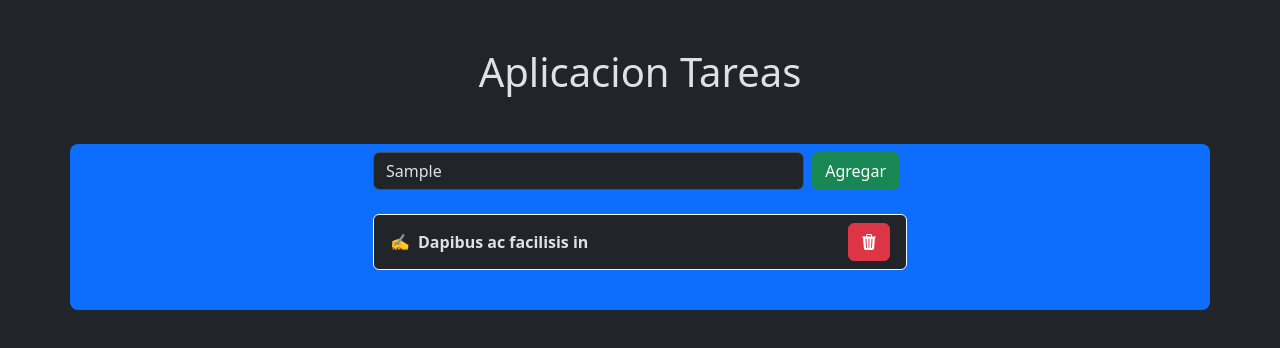
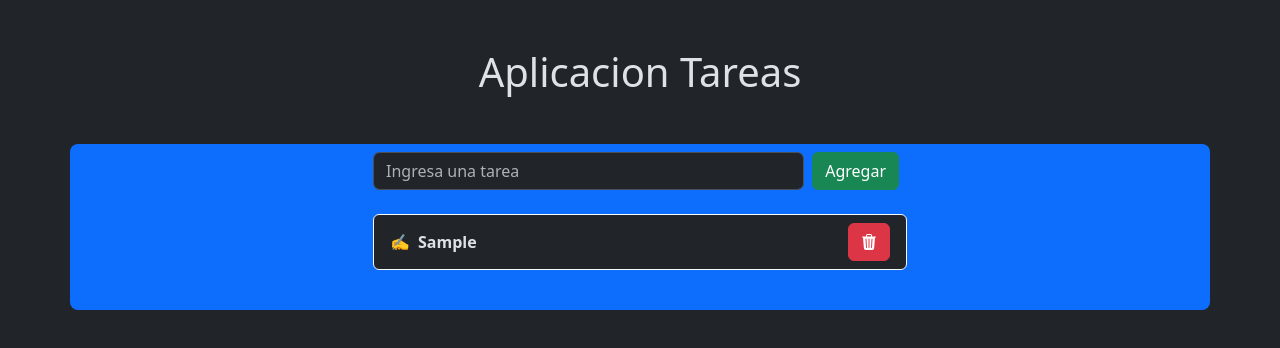
Before and after one commit to Lucaspozziok64/tareas-frontend, a React (Vite) app: page / in a window 1280 px wide. Both pictures are taken after typing "Sample" into the empty fields and a click on the button "Agregar". Shown: the top 348 px of the page. Built offline with nearby package versions, Linux system fonts and the light colour scheme.

Commit message:
Agregue logica para agregar tareas

```diff
--- a/src/components/FormularioTareas.jsx
+++ b/src/components/FormularioTareas.jsx
@@ -15,6 +15,11 @@ const FormularioTareas = () => {
 
   const agregarTareas = (data) => {
     console.log("Aqui deberia agregar tareas");
+
+    console.log(data.inputTarea)
+
+    setTareas([...tareas, data.inputTarea])
+    reset()
   };
 
   return (
@@ -51,7 +56,7 @@ const FormularioTareas = () => {
             {errors.inputTarea?.message}
           </Form.Text>
         </Form>
-        <ListaTareas />
+        <ListaTareas tareas={tareas}/>
       </div>
     </>
   );
--- a/src/components/ItemTarea.jsx
+++ b/src/components/ItemTarea.jsx
@@ -1,11 +1,11 @@
 import { Button } from "react-bootstrap";
 import ListGroup from "react-bootstrap/ListGroup";
 
-const ItemTarea = () => {
+const ItemTarea = ({ nombreTarea }) => {
   return (
     <ListGroup.Item className="d-flex justify-content-between mb-2 border border-light">
       <p className="mb-0 d-flex justify-content-center align-items-center">
-        ✍️<strong className="mx-2">Dapibus ac facilisis in</strong>
+        ✍️<strong className="mx-2">{nombreTarea}</strong>
       </p>
       <Button variant="danger">
         <i className="bi bi-trash3-fill"></i>
--- a/src/components/ListaTareas.jsx
+++ b/src/components/ListaTareas.jsx
@@ -1,11 +1,15 @@
-import ListGroup from 'react-bootstrap/ListGroup';
-import ItemTarea from './ItemTarea';
+import ListGroup from "react-bootstrap/ListGroup";
+import ItemTarea from "./ItemTarea";
 
-const ListaTareas = () => {
+const ListaTareas = ({ tareas }) => {
   return (
-    <ListGroup className='my-4'>
-      <ItemTarea />
-    </ListGroup>
+    <div>
+      <ListGroup className="my-4">
+        {tareas.map((item, indice) => (
+          <ItemTarea key={indice} nombreTarea={item} />
+        ))}
+      </ListGroup>
+    </div>
   );
 };
 
```
